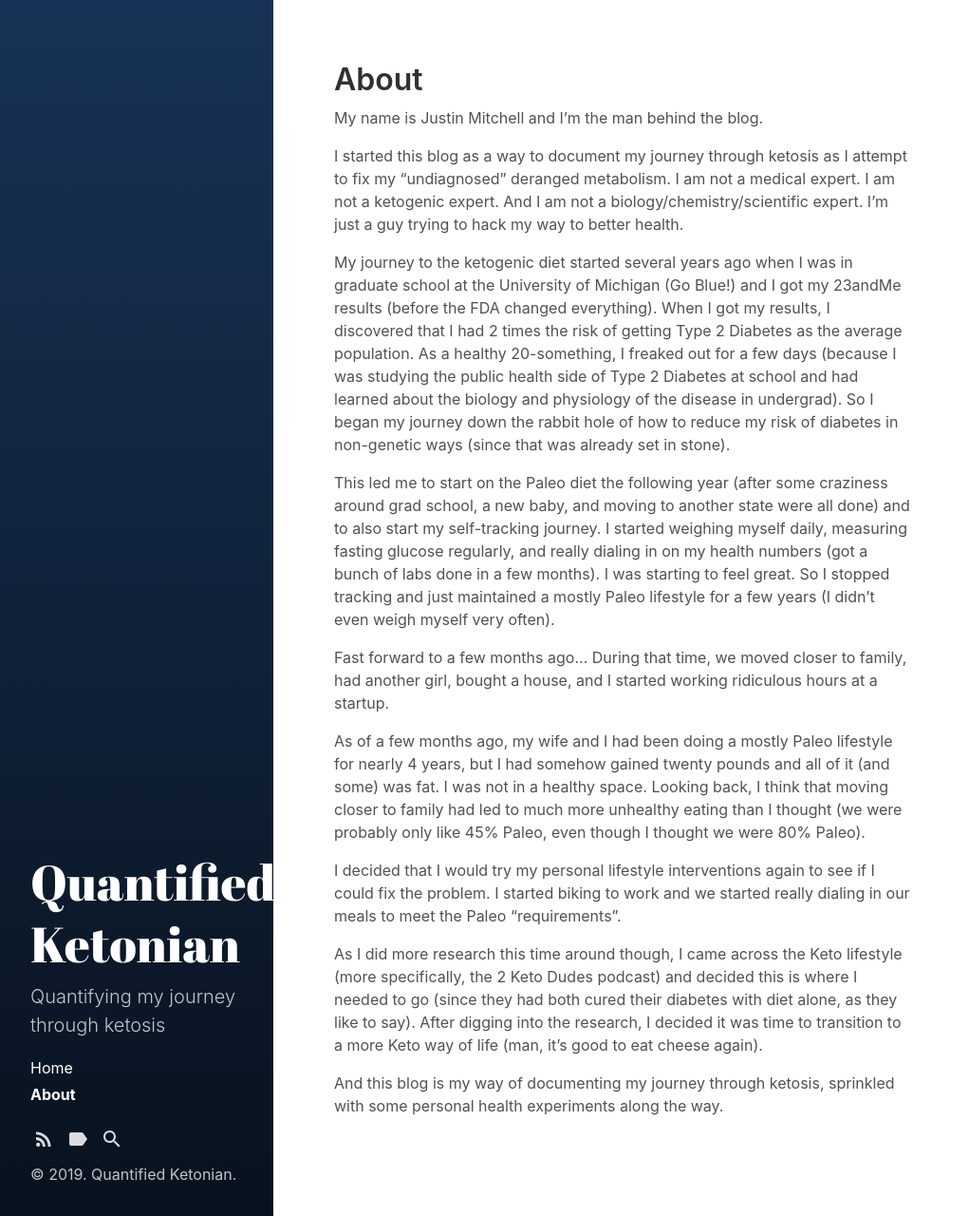
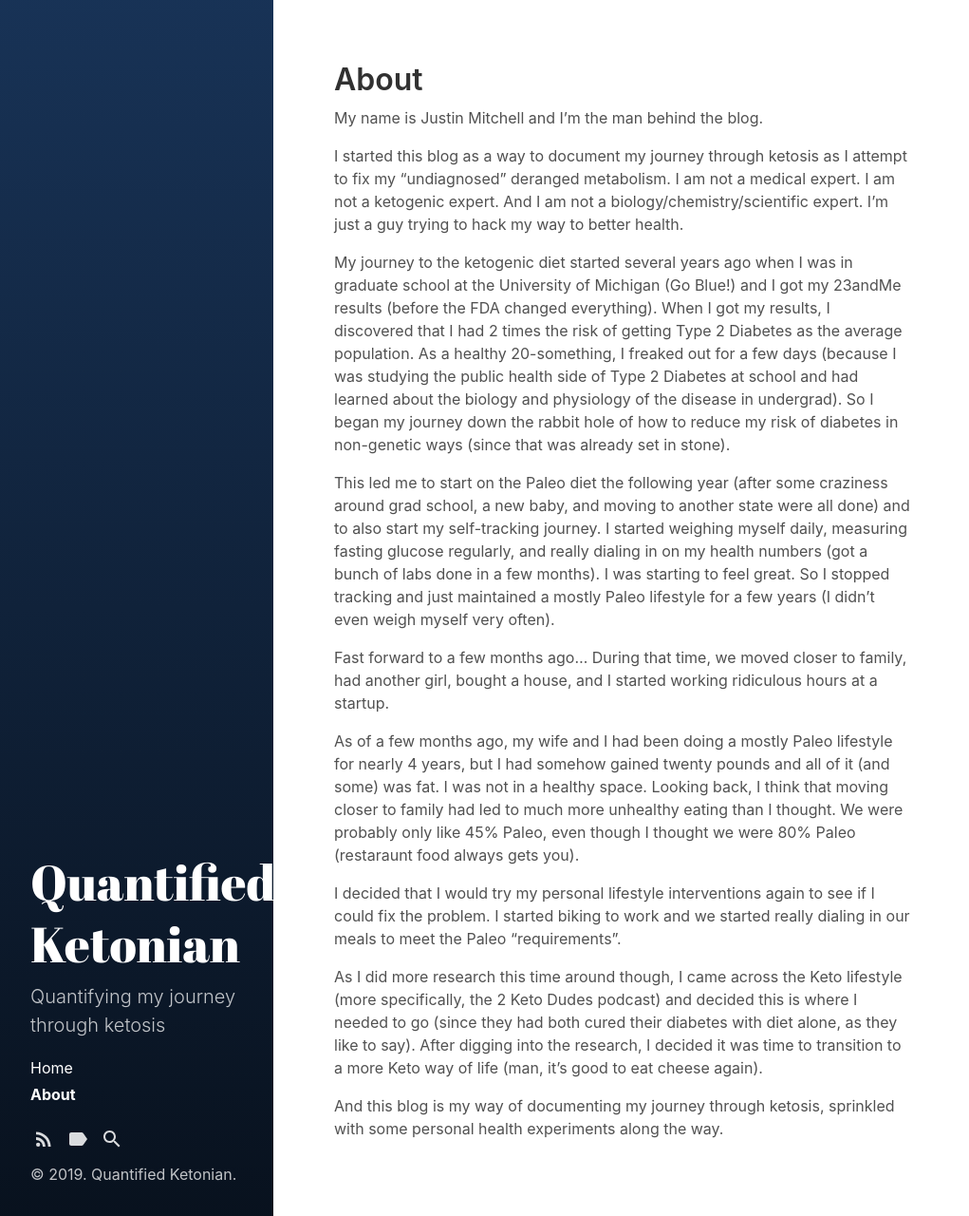
Before and after one commit to quantifiedketonian/quantifiedketonian.github.io, a Jekyll site: the page built from about.md, in a window 1280 px wide. Shown: the whole page at 95% size, without its empty margins (0-1021 px from the left). Built offline with Jekyll 4.4.1, drawn with Linux system fonts in a browser that asks for light colours.

Commit message:
Update from Forestry.io Justin Mitchell updated about.md

```diff
--- a/about.md
+++ b/about.md
@@ -14,7 +14,7 @@ This led me to start on the Paleo diet the following year (after some craziness
 
 Fast forward to a few months ago... During that time, we moved closer to family, had another girl, bought a house, and I started working ridiculous hours at a startup.
 
-As of a few months ago, my wife and I had been doing a mostly Paleo lifestyle for nearly 4 years, but I had somehow gained twenty pounds and all of it (and some) was fat. I was not in a healthy space. Looking back, I think that moving closer to family had led to much more unhealthy eating than I thought (we were probably only like 45% Paleo, even though I thought we were 80% Paleo).
+As of a few months ago, my wife and I had been doing a mostly Paleo lifestyle for nearly 4 years, but I had somehow gained twenty pounds and all of it (and some) was fat. I was not in a healthy space. Looking back, I think that moving closer to family had led to much more unhealthy eating than I thought. We were probably only like 45% Paleo, even though I thought we were 80% Paleo (restaraunt food always gets you).
 
 I decided that I would try my personal lifestyle interventions again to see if I could fix the problem. I started biking to work and we started really dialing in our meals to meet the Paleo "requirements".
 
```
